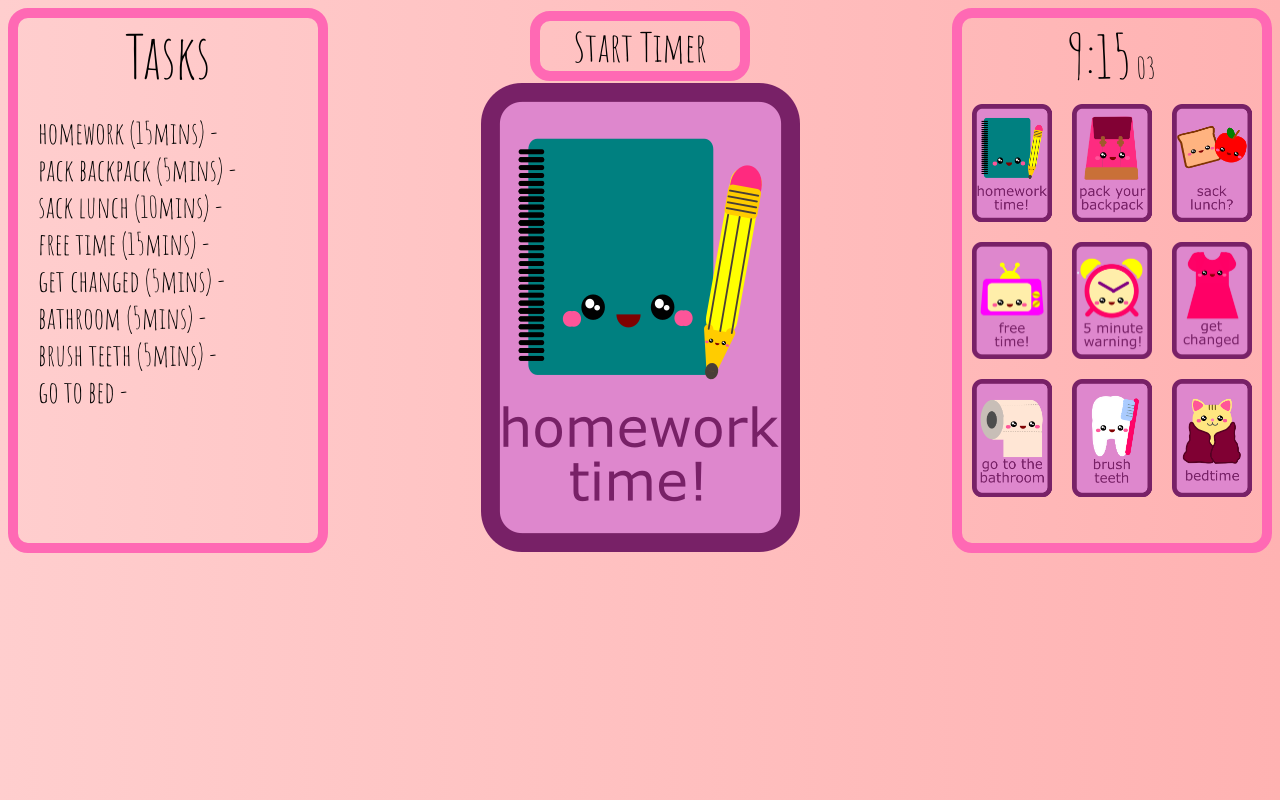
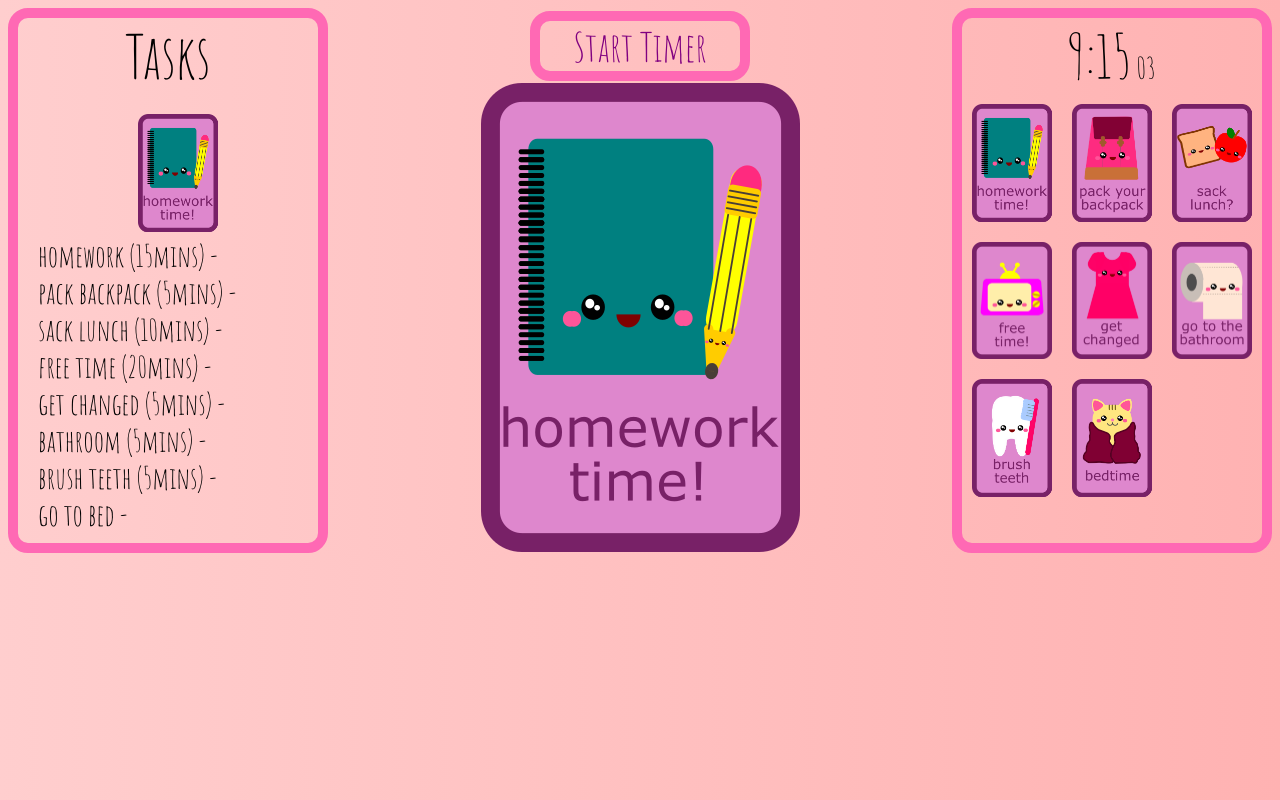
Before and after one commit to threadkind/schedule, a plain HTML site: page index.html in a window 1280 px wide. Drawn offline with nearby package versions, Linux system fonts and the light colour scheme.

Commit message:
added dynamic cards into left sidebar

```diff
--- a/index.html
+++ b/index.html
@@ -24,24 +24,28 @@
 	  </div>
   	</div>
   	<div class="sidebar left">
+
 	  	<div id="taskList">Tasks</div>
 	  <ul>
+	  	<li><div id="taskNow" class="smallTaskLeft"><div></li>
 	  	<li>homework (15mins) - <span class="timeCalc"></span></li>
 	  	<li>pack backpack (5mins) - <span class="timeCalc"></span></li>
 	  	<li>sack lunch (10mins) - <span class="timeCalc"></span></li>
-	  	<li>free time (15mins) - <span class="timeCalc"></span></li>
+	  	<li>free time (20mins) - <span class="timeCalc"></span></li>
 	  	<li>get changed (5mins) - <span class="timeCalc"></span></li>
 	  	<li>bathroom (5mins) - <span class="timeCalc"></span></li>
 	  	<li>brush teeth (5mins) - <span class="timeCalc"></span></li>
 	  	<li>go to bed - <span class="timeCalc"></span></li>
 	  </ul>
+
   	</div>
   <div id="taskWrapper">
-  <div id="timer">Start Timer</div>
+  <a href="#"><div id="timer">Start Timer</div></a>
   <div id="task"></div>
   </div>
   <div id="canvasWrapper"></div>
   <audio id="yay" src="sounds/yay.wav" autostart="false"></audio>
+  <audio id="horn" src="sounds/horn.wav" autostart="false"></audio>
   <audio id="hurry" src="sounds/hurry.wav" autostart="false"></audio>
   <audio id="ohno" src="sounds/ohno.wav" autostart="false"></audio>
   <audio id="cheer" src="sounds/cheer.wav" autostart="false"></audio>
--- a/scripts.js
+++ b/scripts.js
@@ -3,12 +3,11 @@ var assets = {
 	2: "images/Evening/backpack.png",
 	3: "images/Evening/sackLunch.png",
 	4: "images/Evening/freeTime.png",
-	5: "images/Evening/5min.png",
-	6: "images/Evening/changed.png",
-	7: "images/Evening/bathroom.png",
-	8: "images/Evening/teeth.png",
-	9: "images/Evening/bedtime.png",
-	10: "images/Evening/youdidit.png",
+	5: "images/Evening/changed.png",
+	6: "images/Evening/bathroom.png",
+	7: "images/Evening/teeth.png",
+	8: "images/Evening/bedtime.png",
+	9: "images/Evening/youdidit.png",
 	done: "images/Evening/done.png"
 }
 
@@ -36,7 +35,8 @@ function time(){
 
 function setClock(){
 	time();
-	document.querySelector("#time").innerHTML = hour + ':' + minute + '<span id="secs">  ' + second + '</span>';}
+	document.querySelector("#time").innerHTML = hour + ':' + minute + '<span id="secs">  ' + second + '</span>';
+}
 
 function addTime(timeAdd){
 	var newMin = parseInt(minute) + 1 + timeAdd;
@@ -83,7 +83,9 @@ function setCountdown(){
 	if (countdownMin == 0 && countdownSec == 0){
 		document.querySelector("#ohno").play();
 	}
-}
+	//set card in left sidebar
+	setTaskNow();
+	}
 
 function setTimes(){
 	var taskList = [].slice.call(document.querySelectorAll(".timeCalc"));
@@ -262,10 +264,30 @@ function switchCards(){
 	});
 
 
-	if (taskCounter == 10 ) {
+	if (taskCounter == 9 ) {
 		confetti();
 	}
 }
+function taskNow(picture){
+	var taskNow = document.getElementById("taskNow");
+	taskNow.style.backgroundImage = 'url(' + picture + ')';
+	taskNow.style.backgroundSize = 'cover';
+	taskNow.style.margin = '0 auto';
+	taskNow.style.marginTop = '10px';
+	taskNow.style.marginBottom	 = '5px';
+}
+
+function setTaskNow(){
+	for (var m = 1; m < 10; m++ ){
+		var time1 = taskTimes[m-1];
+		var time2 = taskTimes[m];
+			console.log(time1,time2,assets[1], countdownMin);
+		if(countdownMin < time1 && countdownMin >= time2){
+			taskNow(assets[m]);
+			//console.log(time1, time2, assets[photoi]);
+		}
+}}
+var taskTimes = [66, 50, 45, 35, 20, 5, 5, 5, 0];
 
 var hour;
 var minute;
@@ -278,7 +300,8 @@ var timesArray = [];
 var countdownMin = 65;
 var countdownSec = 00;
 
-for(var i = 1; i <= 9; i++){
+
+for(var i = 1; i <= 8; i++){
 	document.getElementById(i).style.backgroundImage = "url(" + assets[i] +")";
 	document.getElementById(i).style.backgroundSize = "cover";
 };
@@ -286,3 +309,5 @@ setClock();
 setInterval(setClock, 1000);
 document.querySelector("#task").addEventListener("click", switchCards);
 document.querySelector("#timer").addEventListener("click", setTimes);
+
+taskNow(assets[1]);
--- a/styles.css
+++ b/styles.css
@@ -2,7 +2,10 @@
 	font-family: 'Amatic SC', cursive;
 	font-size: 60px;
 	text-decoration: none;
-
+}
+a {
+	text-decoration: none;
+	color: purple;
 }
 body {
 	/* Permalink - use to edit and share this gradient: http://colorzilla.com/gradient-editor/#ffcece+0,ffb2b2+100 */
@@ -38,6 +41,11 @@ filter: progid:DXImageTransform.Microsoft.gradient( startColorstr='#ffcece', end
 
 }
 .smallTask {
+	height: 117.6px;
+	width: 80px;
+	margin: 10px;
+}
+.smallTaskLeft {
 	height: 117.6px;
 	width: 80px;
 	margin: 10px;
```
Also changed, not shown: 1 other file.
